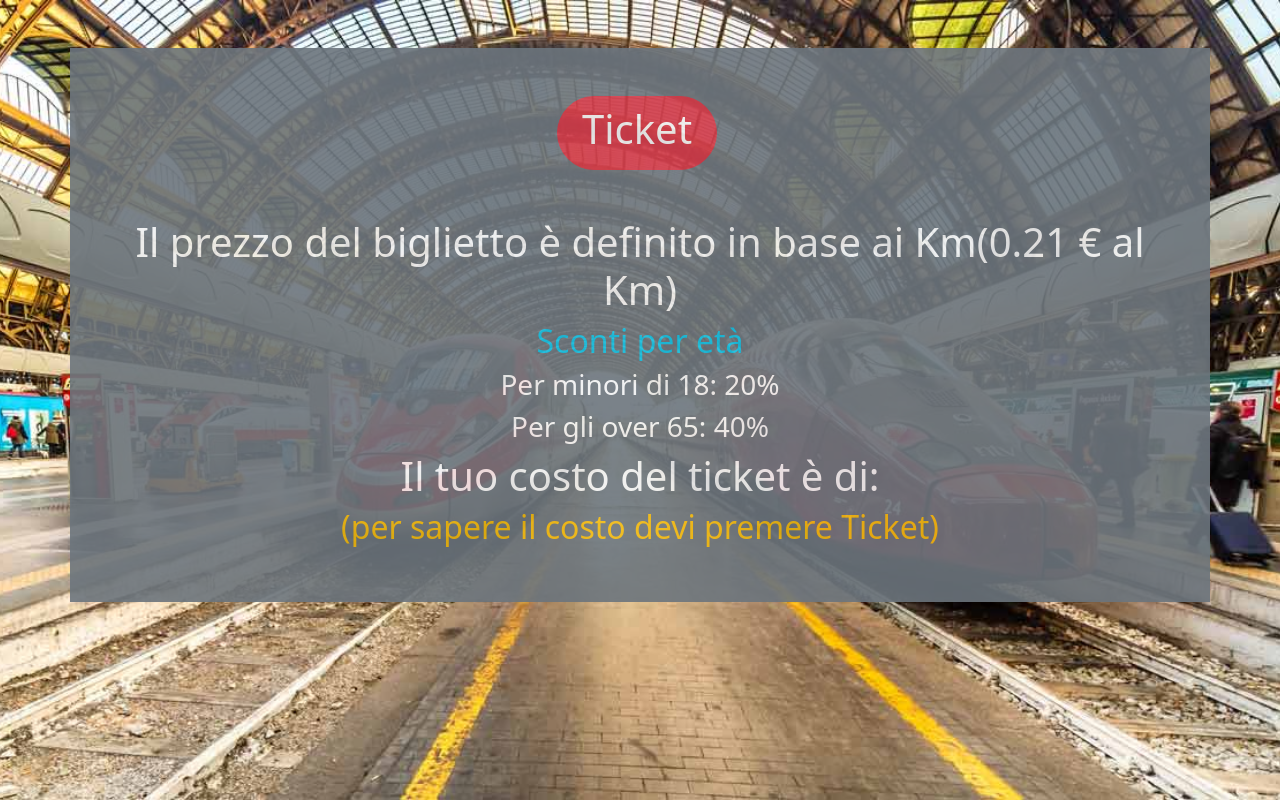
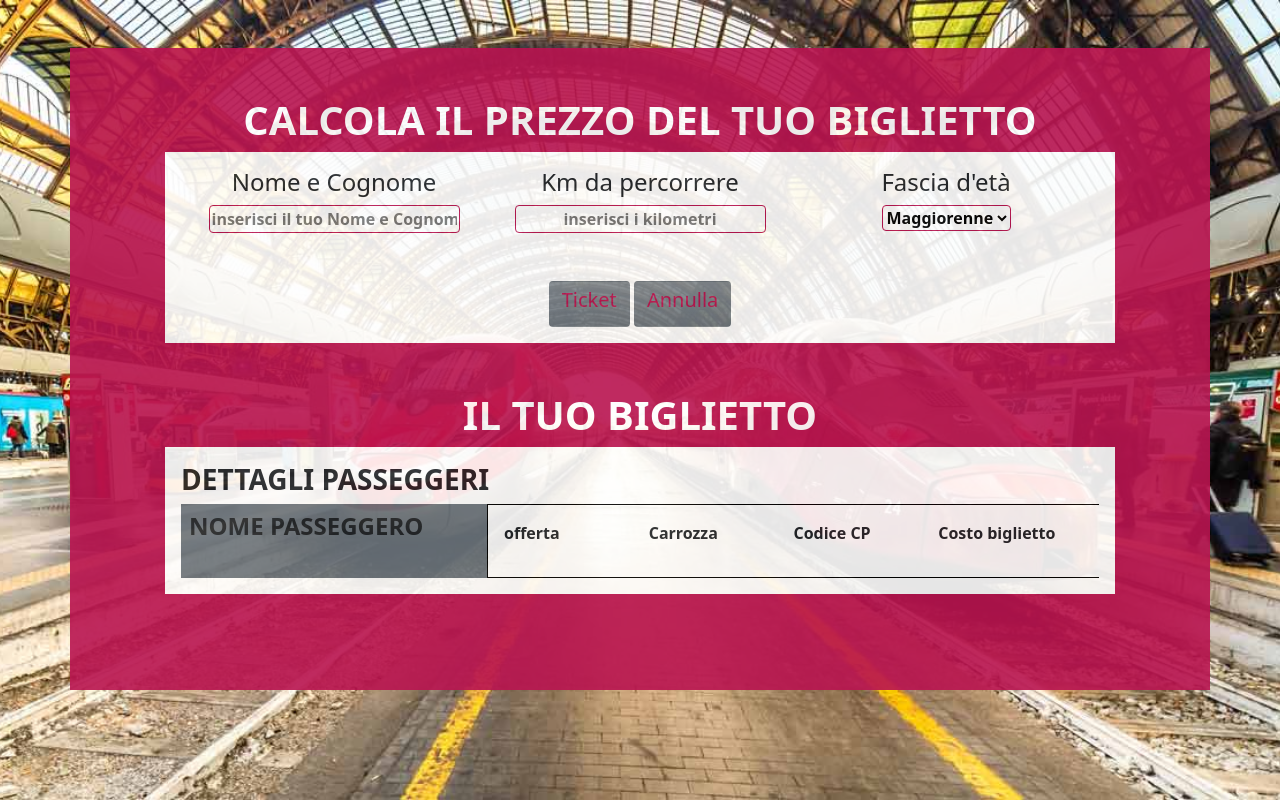
Before and after one commit to Francesco-Capriolo/js-biglietto-treno-form, a plain HTML site: page index.html in a window 1280 px wide. Drawn offline with nearby package versions, Linux system fonts and the light colour scheme.

Commit message:
htmlcss completed

```diff
--- a/css/style.css
+++ b/css/style.css
@@ -5,6 +5,23 @@ main {
     background-size: cover;
 }
 
-section:first-child div {
+section>div {
+    background-color: rgba(185, 20, 80, 255);
     opacity: .90;
 }
+
+section div h5 {
+    color: rgba(185, 20, 80, 255);
+    font-weight: 400;
+}
+
+input,
+select {
+    border: 1px solid rgba(185, 20, 80, 255);
+    font-weight: 600;
+}
+
+.ms-border {
+    border: 1px solid black;
+    border-right: none;
+}
--- a/index.html
+++ b/index.html
@@ -20,52 +20,97 @@
 
     <link rel="stylesheet" href="css/style.css">
 
-    <title>Ticket train</title>
+    <title>Ticket train form</title>
 </head>
 
 <body>
 
     <main class="vh-100">
         <section class="container-md pt-5">
-            <div class="row h-50 bg-secondary py-5 justify-content-center">
-                <div class="col-2">
-                    <button onclick="myFunction()" type="button" class="btn btn-danger py-2 px-4 rounded-pill">
-                        <h1>Ticket</h1>
-                    </button>
+            <div class="row h-50 py-5 justify-content-center">
+                <h1 class="text-white text-uppercase text-center fw-bold">
+                    calcola il prezzo del tuo biglietto
+                </h1>
+                <div class="col-10 d-flex flex-wrap justify-content-center text-center p-3 mb-5 bg-white fw-bold">
+                    <div class="col-12 col-md">
+                        <h4>
+                            Nome e Cognome
+                        </h4>
+                        <input id="input-name" class="rounded text-center" type="text"
+                            placeholder="inserisci il tuo Nome e Cognome">
+                    </div>
+                    <div class="col-12 col-md">
+                        <h4>
+                            Km da percorrere
+                        </h4>
+                        <input id="input-km" class="rounded text-center" type="text"
+                            placeholder="inserisci i kilometri">
+                    </div>
+                    <div class="col-12 col-md">
+                        <h4>
+                            Fascia d'età
+                        </h4>
+                        <select name="" id="input-age" class="bg-white rounded">
+                            <option value="">Maggiorenne</option>
+                            <option value="">Minorenne</option>
+                        </select>
+                    </div>
+                    <div class="col-12 pt-5">
+                        <button onclick="myFunction()" type="button" class="btn bg-secondary bg-gradient rounded ">
+                            <h5>Ticket</h5>
+                        </button>
+                        <button type="button" class="btn bg-secondary bg-gradient rounded ">
+                            <h5>Annulla</h5>
+                        </button>
+                    </div>
                 </div>
-                <div class="row text-white text-center pt-5">
-                    <h1>
-                        Il prezzo del biglietto è definito in base ai Km(0.21 € al Km)
-                    </h1>
-                    <h2 class="text-info">
-                        Sconti per età
-                    </h2>
-                    <h3>
-                        Per minori di 18: 20%
+
+                <h1 class="text-white text-uppercase text-center fw-bold">
+                    il tuo biglietto
+                </h1>
+                <div class="col-10  p-3 mb-5 bg-white fw-bold">
+                    <h3 class="text-uppercase fw-bold">
+                        dettagli passeggeri
                     </h3>
-                    <h3>
-                        Per gli over 65: 40%
-                    </h3>
-                    <h1>
-                        Il tuo costo del ticket è di:
-                    </h1>
-                    <h2 id="prezzo" class="text-warning">
-                        (per sapere il costo devi premere Ticket)
-                    </h2>
+                    <div class="col-12 d-flex flex-wrap">
+                        <div class="col-12 col-sm-4 bg-secondary p-2">
+                            <h4 class="text-uppercase fw-bold">
+                                nome passeggero
+                            </h4>
+                            <h4 id="user-name"></h4>
+                        </div>
+                        <div class="col-12 col-sm-8 p-3 ms-border d-flex flex-wrap">
+                            <div class="col-12 col-sm-6 col-md-3">
+                                <p class="fw-bold">
+                                    offerta
+                                </p>
+                                <p id="ticket-offer"></p>
+                            </div>
+                            <div class="col-12 col-sm-6 col-md-3">
+                                <p class="fw-bold">
+                                    Carrozza
+                                </p>
+                                <p id="number-carriage"></p>
+                            </div>
+                            <div class="col-12 col-sm-6 col-md-3">
+                                <p class="fw-bold">
+                                    Codice CP
+                                </p>
+                                <p id="cod-cp"></p>
+                            </div>
+                            <div class="col-12 col-sm-6 col-md-3">
+                                <p class="fw-bold">
+                                    Costo biglietto
+                                </p>
+                                <p id="price"></p>
+                            </div>
+                        </div>
+                    </div>
                 </div>
             </div>
-
-
-            </div>
-
         </section>
 
     </main>
-
-
-
-
-
 
     <script type="text/javascript" src="js/main.js"></script>
 </body>
```
